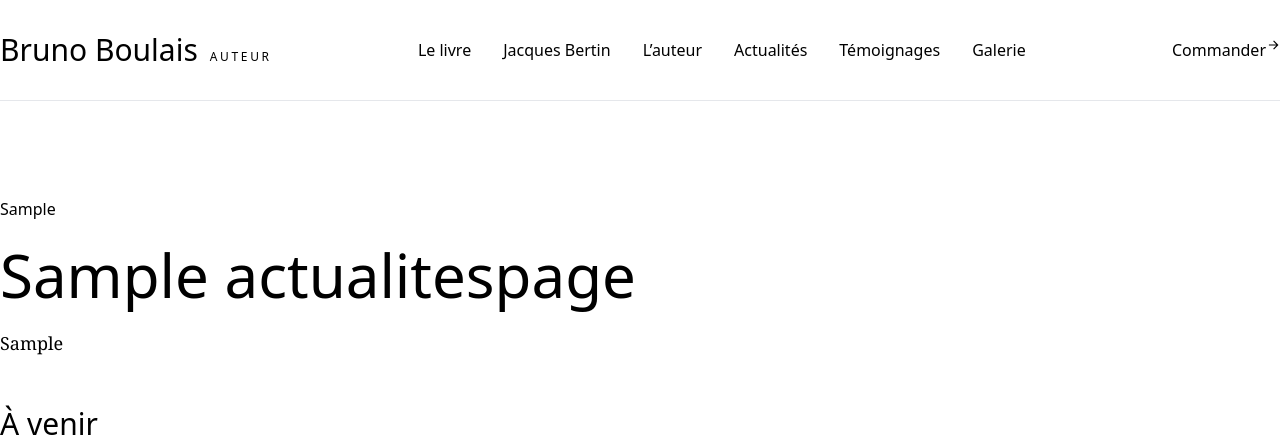
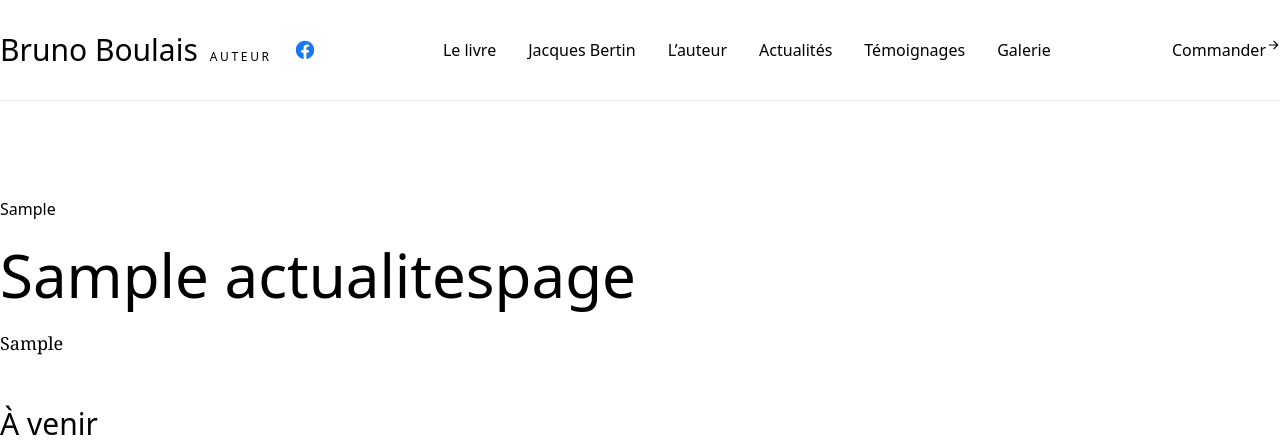
Before and after one commit to NicoWithManyO/BrunoBoulais, a Django app: page /actualites/ in a window 1280 px wide. Shown: the top 443 px of the page. Run offline with Django 5.2, Linux system fonts and the light colour scheme; tables that the repository leaves empty hold one stand-in row (values such as "Sample post"); parts of the project's set-up code (start-up, migrations or seed data) failed here and were passed over; some libraries are stand-ins or nearby versions.

Commit message:
Header: icône Facebook (bleu FB + tooltip) à côté du wordmark et dans le drawer mobile
URL pilotée par Parametres.facebook_url (déjà sur le modèle, jamais
exposée jusqu'ici) ; ajoutée au context processor site_context pour
être lisible depuis les partials. Icône rendue conditionnellement,
disparaît si l'URL est vide.

```diff
--- a/apps/core/context_processors.py
+++ b/apps/core/context_processors.py
@@ -1,5 +1,7 @@
 from django.conf import settings
 from django.templatetags.static import static
+
+from apps.parametres.models import Parametres
 
 SITE_NAME = "Bruno Boulais — auteur"
 BOOK_TITLE = "Jacques Bertin, le géant discret de la chanson"
@@ -20,4 +22,5 @@ def site_context(request):
         "default_seo_title": DEFAULT_SEO_TITLE,
         "default_seo_description": DEFAULT_SEO_DESCRIPTION,
         "default_seo_og_image": default_og_image,
+        "parametres": Parametres.get_solo(),
     }
--- a/templates/partials/header.html
+++ b/templates/partials/header.html
@@ -5,6 +5,7 @@
 
     <div class="container-wide py-6 lg:py-8 flex items-center justify-between gap-4 lg:gap-8">
 
+        <div class="flex items-center gap-4">
             <a href="{% url 'pages:home' %}" class="group flex items-baseline gap-3 no-underline">
                 <span class="title-display text-2xl lg:text-3xl text-brown leading-none">
                     Bruno&nbsp;Boulais
@@ -13,6 +14,17 @@
                     auteur
                 </span>
             </a>
+            {% if parametres.facebook_url %}
+            <a href="{{ parametres.facebook_url }}" target="_blank" rel="noopener noreferrer"
+               class="hidden lg:inline-flex items-center justify-center p-1.5 text-[#1877F2] hover:text-[#0d65d9] transition-colors"
+               aria-label="Profil Facebook de Bruno Boulais"
+               title="Retrouvez-moi sur Facebook">
+                <svg aria-hidden="true" width="22" height="22" viewBox="0 0 24 24" fill="currentColor">
+                    <path d="M22 12c0-5.523-4.477-10-10-10S2 6.477 2 12c0 4.991 3.657 9.128 8.438 9.879V14.89h-2.54V12h2.54V9.797c0-2.506 1.493-3.89 3.777-3.89 1.094 0 2.238.195 2.238.195v2.46h-1.26c-1.243 0-1.63.771-1.63 1.562V12h2.773l-.443 2.89h-2.33v6.99C18.343 21.128 22 16.99 22 12z"/>
+                </svg>
+            </a>
+            {% endif %}
+        </div>
 
         <nav class="hidden lg:flex items-center gap-8" aria-label="Navigation principale">
             <a href="{% url 'pages:livre' %}"   class="nav-link {% if request.resolver_match.url_name == 'livre' %}is-active{% endif %}">Le livre</a>
@@ -51,7 +63,19 @@
         <aside class="mobile-menu-panel absolute inset-y-0 right-0 w-full max-w-sm bg-cream shadow-2xl flex flex-col">
 
             <div class="flex items-center justify-between px-6 py-6 border-b border-mist/40">
+                <div class="flex items-center gap-3">
                     <span class="title-display text-2xl text-brown leading-none">Menu</span>
+                    {% if parametres.facebook_url %}
+                    <a href="{{ parametres.facebook_url }}" target="_blank" rel="noopener noreferrer"
+                       class="inline-flex items-center justify-center p-1.5 text-[#1877F2] hover:text-[#0d65d9] transition-colors"
+                       aria-label="Profil Facebook de Bruno Boulais"
+               title="Retrouvez-moi sur Facebook">
+                        <svg aria-hidden="true" width="22" height="22" viewBox="0 0 24 24" fill="currentColor">
+                            <path d="M22 12c0-5.523-4.477-10-10-10S2 6.477 2 12c0 4.991 3.657 9.128 8.438 9.879V14.89h-2.54V12h2.54V9.797c0-2.506 1.493-3.89 3.777-3.89 1.094 0 2.238.195 2.238.195v2.46h-1.26c-1.243 0-1.63.771-1.63 1.562V12h2.773l-.443 2.89h-2.33v6.99C18.343 21.128 22 16.99 22 12z"/>
+                        </svg>
+                    </a>
+                    {% endif %}
+                </div>
                 <label for="menu-toggle"
                        class="p-2 -mr-2 text-brown cursor-pointer"
                        aria-label="Fermer le menu">
```
Lines whose indentation alone changed are shown as unchanged.
